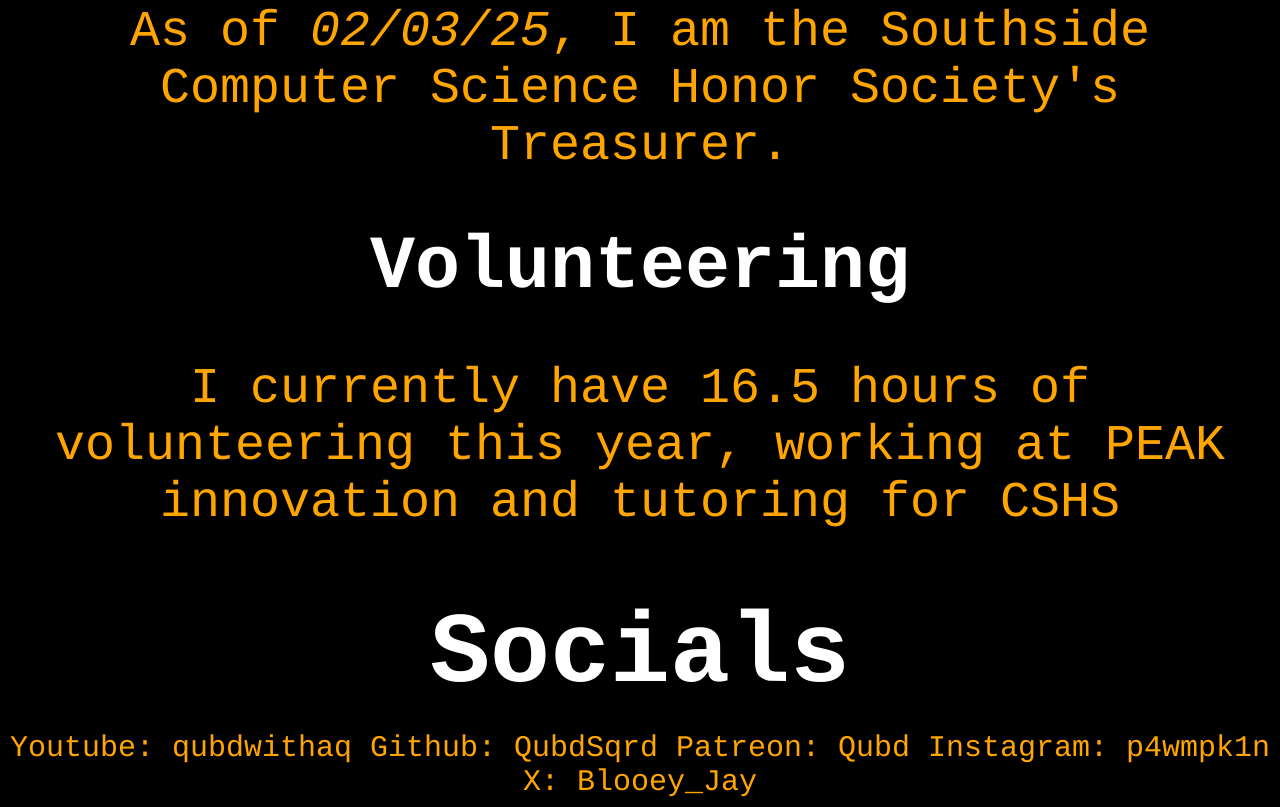
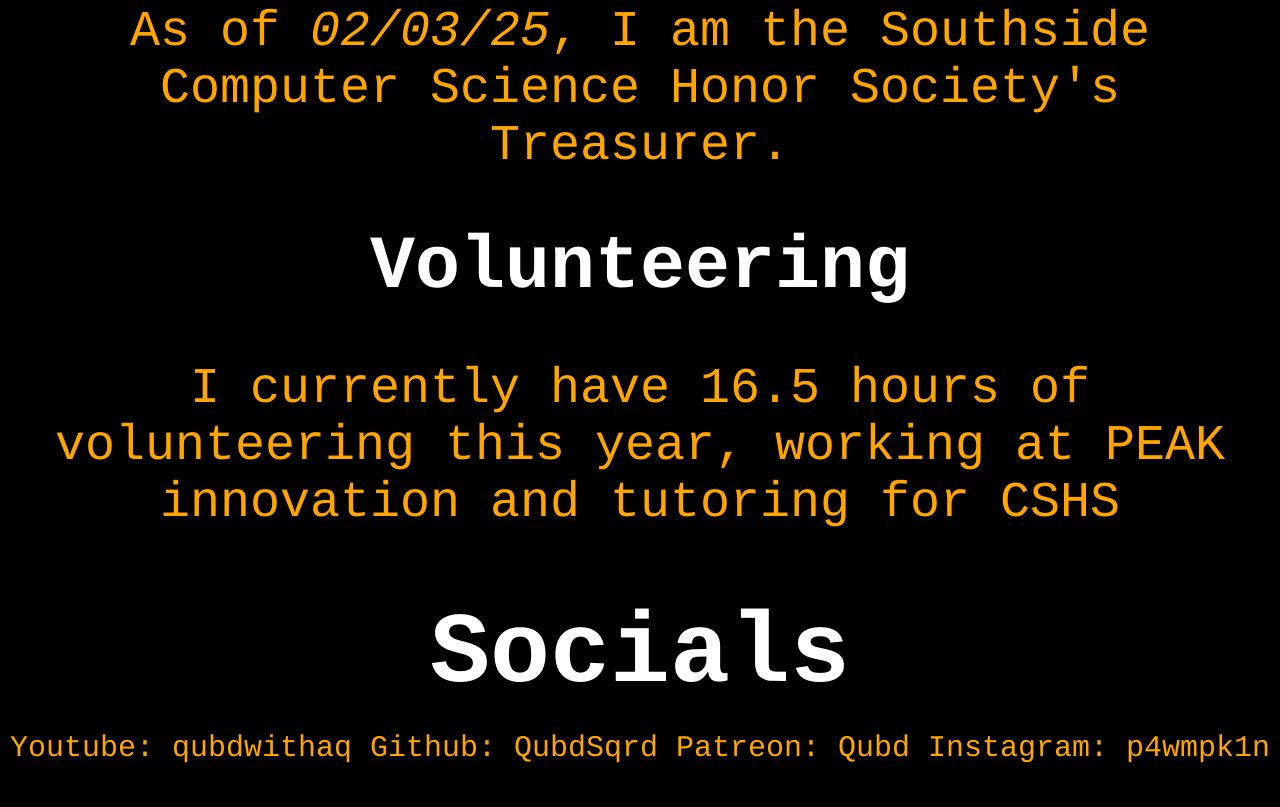
Before and after one commit to QubdSqrd/mysite, a plain HTML site: page index.html in a window 1280 px wide. Shown: the part 1173-1980 px from the top of the page. After the commit the page ends 1946 px from the top, so only its background shows below. Drawn offline with Linux system fonts and the light colour scheme.

Commit message:
Update index.html
removal of X link

```diff
--- a/index.html
+++ b/index.html
@@ -85,9 +85,5 @@
                     Instagram: p4wmpk1n
                 </a>
 
-                <a href="https://x.com/blooey_jay">
-                    X: Blooey_Jay
-                </a>
-
     </div>
 </body>
```
